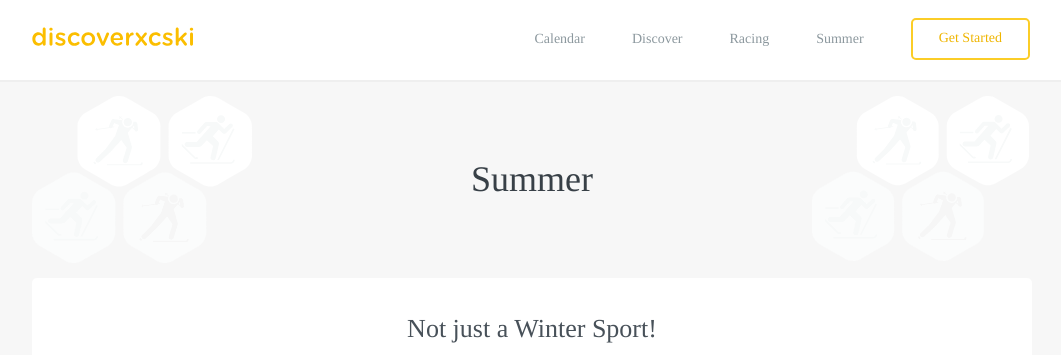
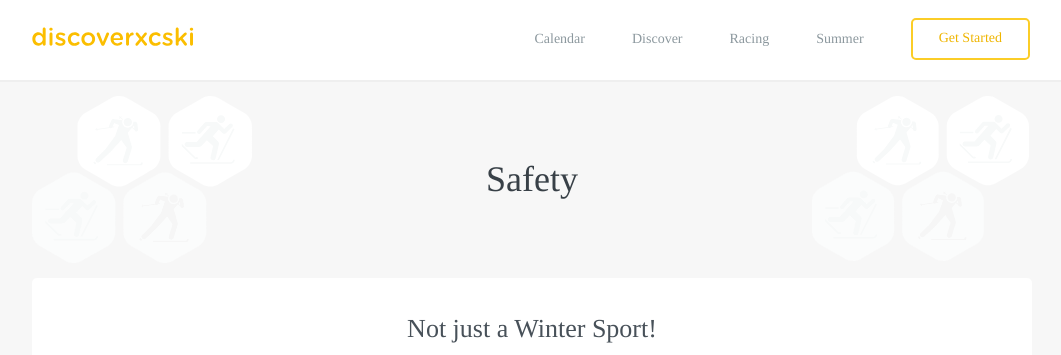
Before and after one commit to robcatto/robcatto.github.io, a Jekyll site: the page built from get-started/safety/index.html, in a window 1280 px wide and 900 px high. Shown: the top 355 px of the window, without its empty margins (108-1169 px from the left). Built offline with Jekyll 4.4.1, drawn with Linux system fonts in a browser that asks for light colours; some web fonts are replaced; Markdown is read by kramdown in place of the engine named in the settings.

Commit message:
Update index.html

```diff
--- a/get-started/safety/index.html
+++ b/get-started/safety/index.html
@@ -12,7 +12,7 @@ layout: default
             </div>
 
             <section>
-                <h1>Summer</h1>
+                <h1>Safety</h1>
             </section>
 
 
```
